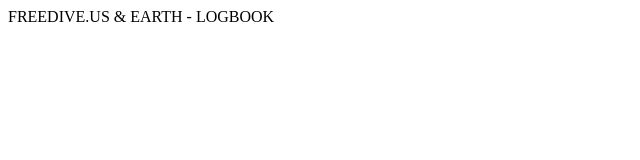
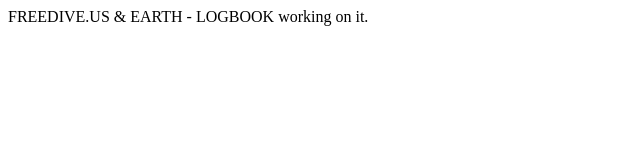
Before and after one commit to phdhkseo1982/freediveus, a plain HTML site: page index.html in a window 1280 px wide. Shown: the whole page, without its empty margins (0-640 px from the left). Drawn offline with Linux system fonts and the light colour scheme.

Commit message:
Add files via upload

```diff
--- a/index.html
+++ b/index.html
@@ -1,5 +1,6 @@
 <HTML>
   <HEAD>FREEDIVE.US & EARTH - LOGBOOK</HEAD>
   <BODY>
+    working on it.
   </BODY>
 </HTML>
```
